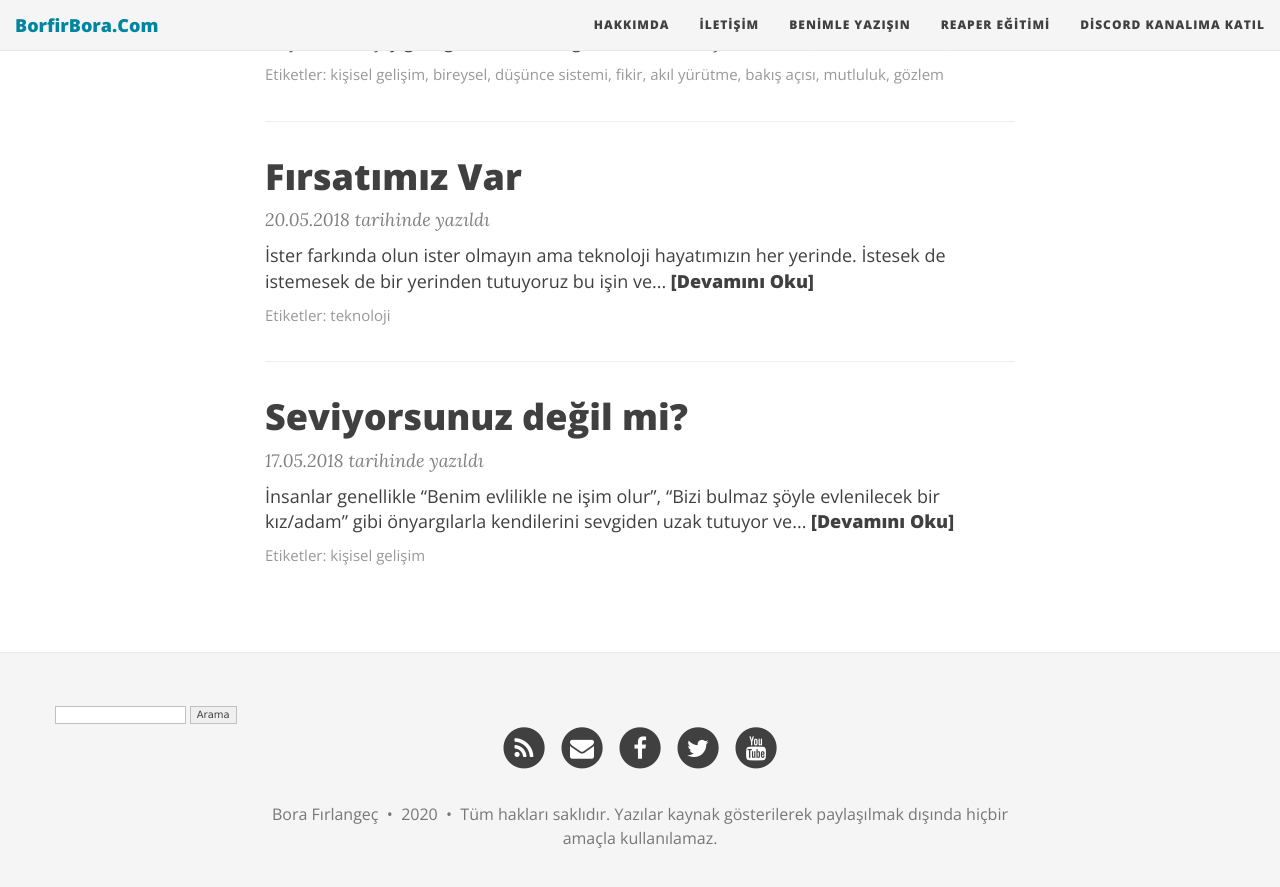
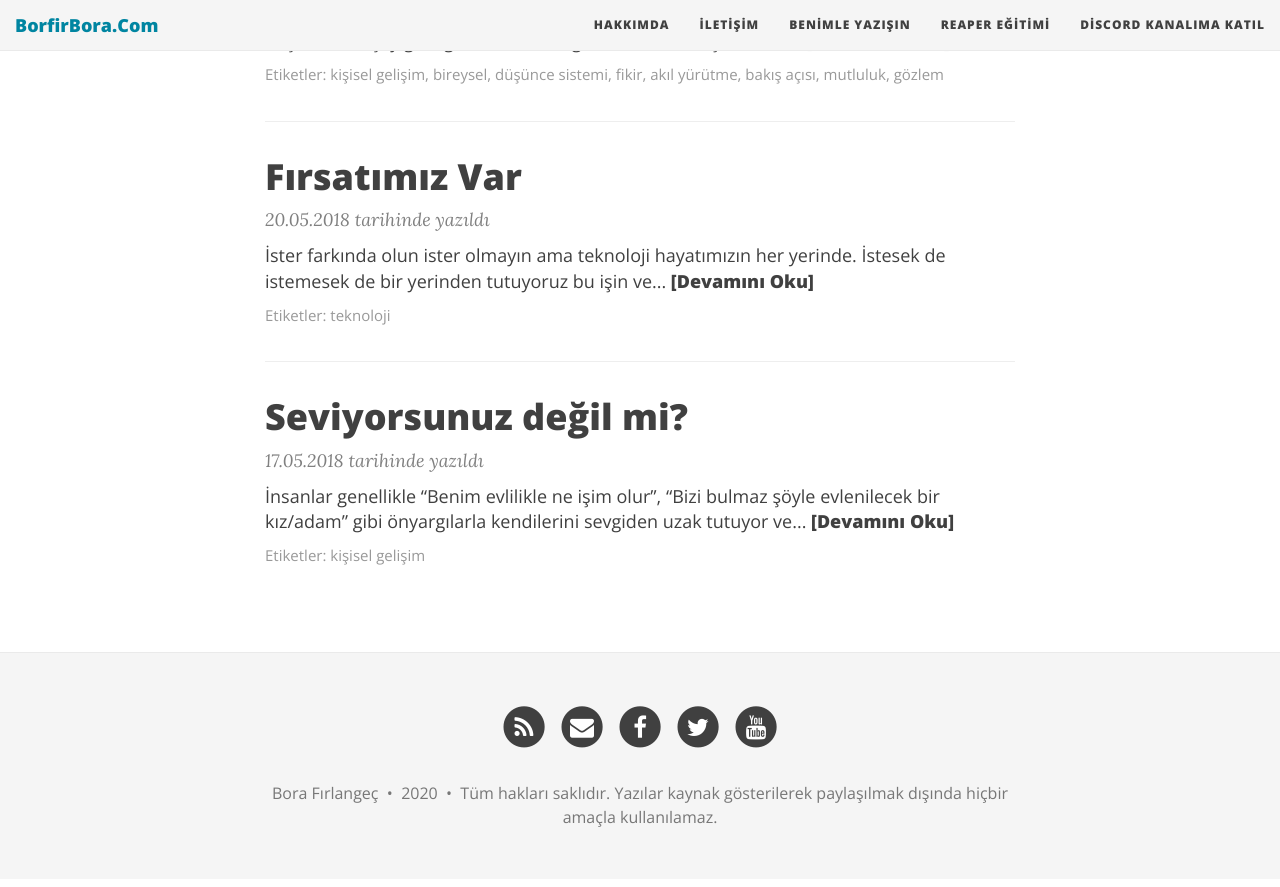
Before and after one commit to borfirbora/borfirbora.github.io, a Jekyll site: the page built from index.html, in a window 1280 px wide and 900 px high, scrolled down 1023 px. Shown: the top 887 px of the window. Built offline with Jekyll 4.4.1, drawn with Linux system fonts in a browser that asks for light colours; nearby versions of some CDN libraries; the list of posts is cut into pages by our own code; comment, search, counter and statistics services are not loaded.

Commit message:
Update footer.html

```diff
--- a/_includes/footer.html
+++ b/_includes/footer.html
@@ -1,15 +1,10 @@
 <footer>
   <div class="container beautiful-jekyll-footer">
     <div class="row">
-	<form name="google" action="http://www.google.com/custom" method="get" target="_blank">
-<input type=hidden name=sitesearch value="denemedefteri.com">
-<INPUT type=hidden name=sa VALUE="Google Search">
-<input type=hidden name=domains value="denemedefteri.com">
-<input type="text" name="q" size="20" length="64" class="search" value="" style="font-family: Verdana; font-size: 10px; border: 1px solid #C0C0C0" title="arama kriterinizi girin ve girişe basın. Yeni pencerede açılacaktır.">
-<input type="submit" class="Arama" value="Arama" style="font-family: Verdana; font-size: 10px; border: 1px solid #C0C0C0">
-</form>
       <div class="col-lg-8 col-lg-offset-2 col-md-10 col-md-offset-1">
-                <ul class="list-inline text-center footer-links">
+<script async src="https://cse.google.com/cse.js?cx=002979453833166646368:jswhrr0bhe4"></script>
+<div class="gcse-search"></div>
+	      <ul class="list-inline text-center footer-links">
           {%- for link in site.social-network-links -%}
             {%- assign curkey = link[0] -%}
             {%- assign element = site.data.SocialNetworks[curkey] -%}
```
